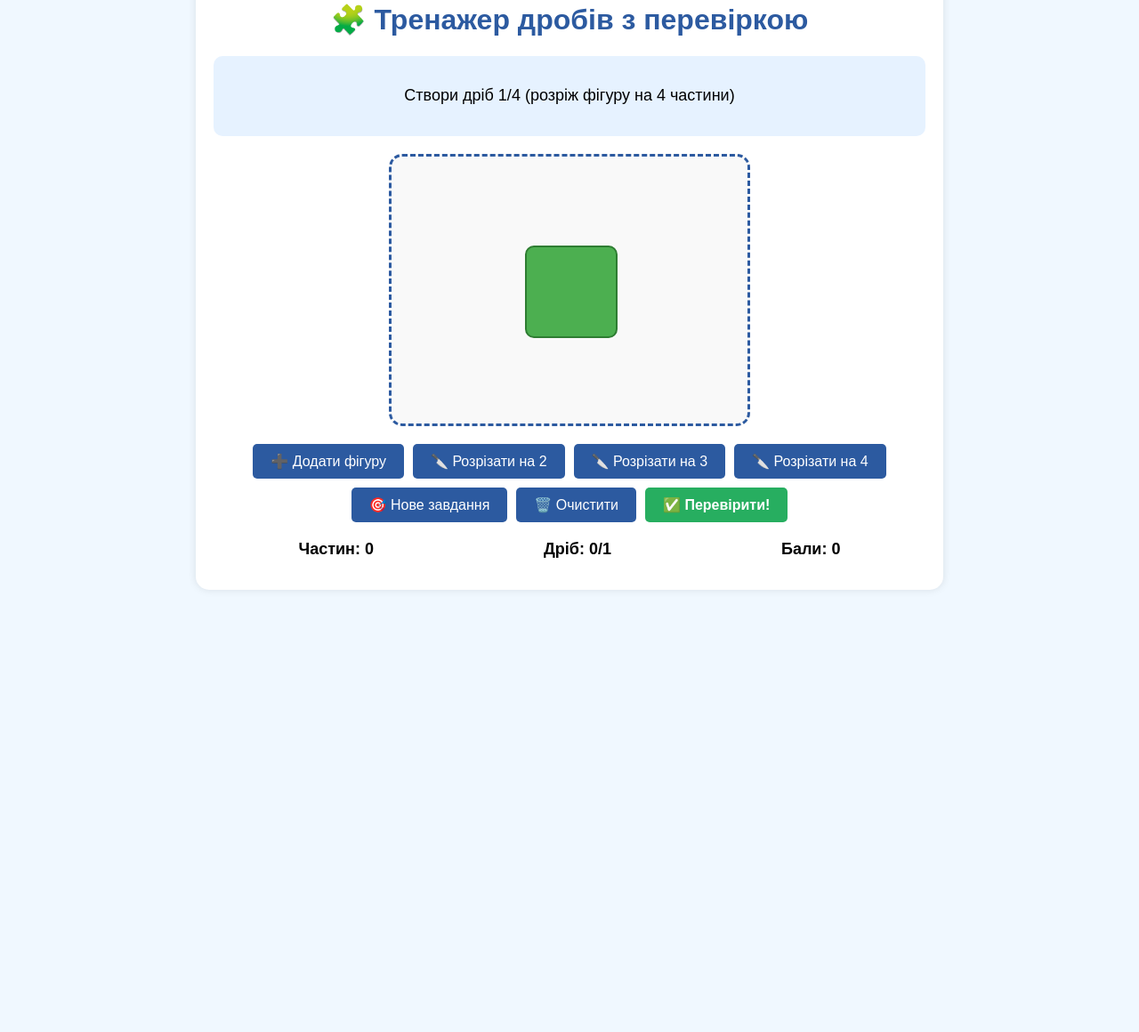
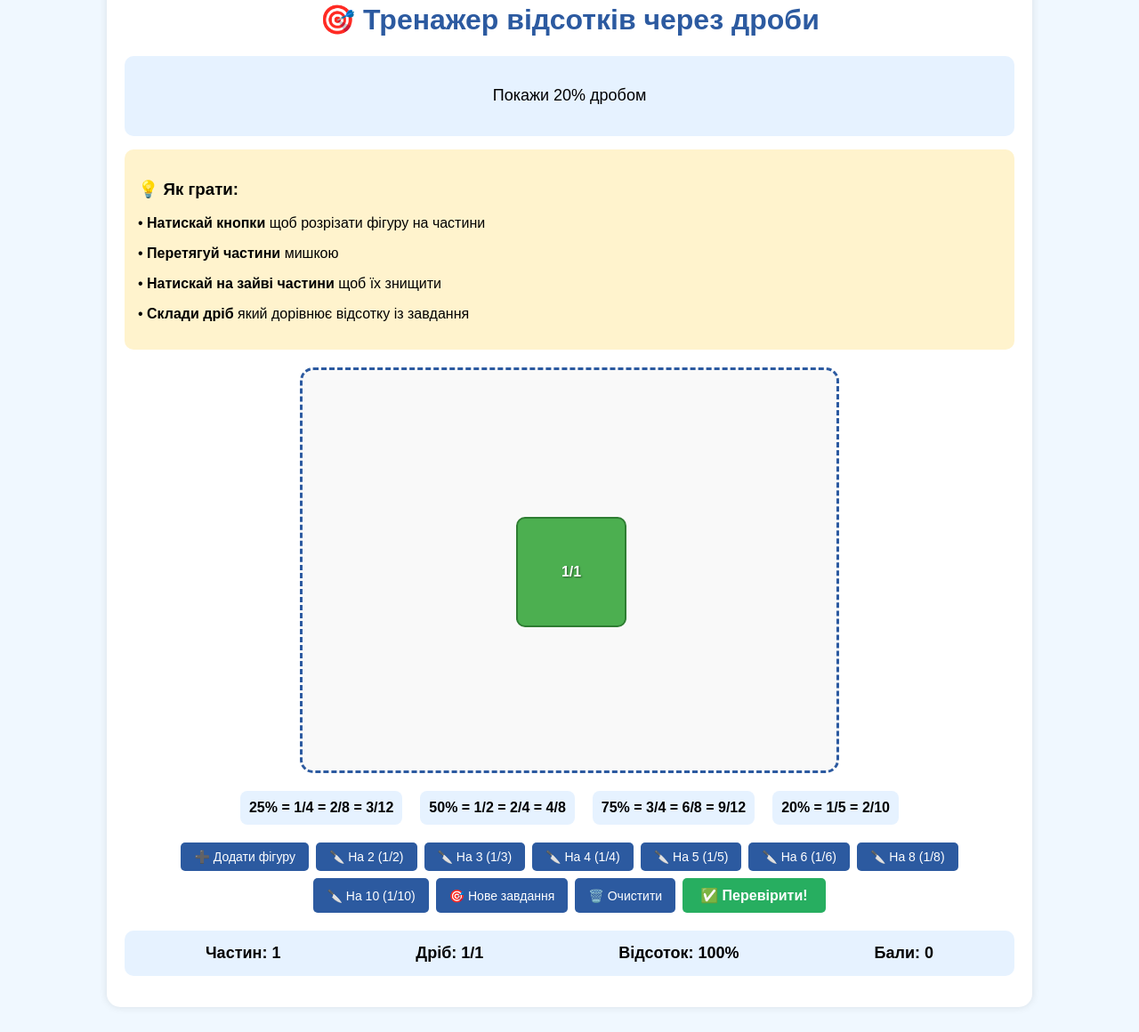
Before and after one commit to Ari-Keisa/Match, a plain HTML site: page 3.html in a window 1280 px wide. Shown: the part 66-1226 px from the top of the page at 89% size. Before the commit the page ends 800 px from the top, so only its background shows below. Drawn offline with Linux system fonts and the light colour scheme.

Commit message:
Update 3.html

```diff
--- a/3.html
+++ b/3.html
@@ -3,7 +3,7 @@
 <head>
     <meta charset="UTF-8">
     <meta name="viewport" content="width=device-width, initial-scale=1.0">
-    <title>Тренажер дробів з перевіркою</title>
+    <title>Тренажер відсотків через дроби</title>
     <style>
         body {
             font-family: Arial, sans-serif;
@@ -12,7 +12,7 @@
             text-align: center;
         }
         .container {
-            max-width: 800px;
+            max-width: 1000px;
             margin: 0 auto;
             background: white;
             padding: 20px;
@@ -23,32 +23,16 @@
             color: #2c5aa0;
         }
         .workspace {
-            width: 400px;
-            height: 300px;
+            width: 600px;
+            height: 450px;
             border: 3px dashed #2c5aa0;
             border-radius: 15px;
             margin: 20px auto;
             background: #f9f9f9;
             position: relative;
-            overflow: hidden; /* Щоб частини не вилітали */
-        }
-        .shape {
-            width: 100px;
-            height: 100px;
-            background: #4CAF50;
-            border: 2px solid #2E7D32;
-            border-radius: 10px;
-            position: absolute;
-            cursor: move;
-            left: 150px;
-            top: 100px;
+            overflow: hidden;
         }
         .piece {
-            width: 80px;
-            height: 80px;
-            background: #FF9800;
-            border: 2px solid #E65100;
-            border-radius: 8px;
             position: absolute;
             cursor: pointer;
             display: flex;
@@ -56,23 +40,26 @@
             justify-content: center;
             color: white;
             font-weight: bold;
-            font-size: 14px;
+            border: 2px solid;
+            border-radius: 10px;
+            transition: all 0.3s ease;
+            text-shadow: 1px 1px 2px rgba(0,0,0,0.5);
         }
         .controls {
             margin: 20px 0;
             display: flex;
             justify-content: center;
             flex-wrap: wrap;
-            gap: 10px;
+            gap: 8px;
         }
         button {
-            padding: 10px 20px;
+            padding: 8px 15px;
             border: none;
             border-radius: 5px;
             background: #2c5aa0;
             color: white;
             cursor: pointer;
-            font-size: 16px;
+            font-size: 14px;
         }
         button:hover {
             background: #1e3d72;
@@ -80,6 +67,8 @@
         .check-btn {
             background: #27ae60;
             font-weight: bold;
+            padding: 10px 20px;
+            font-size: 16px;
         }
         .check-btn:hover {
             background: #219653;
@@ -90,6 +79,9 @@
             margin: 15px 0;
             display: flex;
             justify-content: space-around;
+            background: #e6f2ff;
+            padding: 15px;
+            border-radius: 10px;
         }
         .problem {
             background: #e6f2ff;
@@ -134,6 +126,26 @@
             background: #e74c3c;
             color: white;
         }
+        .instructions {
+            background: #fff3cd;
+            padding: 15px;
+            border-radius: 10px;
+            margin: 15px 0;
+            text-align: left;
+        }
+        .fraction-examples {
+            display: flex;
+            justify-content: center;
+            gap: 20px;
+            margin: 15px 0;
+            flex-wrap: wrap;
+        }
+        .fraction-example {
+            padding: 10px;
+            border-radius: 8px;
+            background: #e6f2ff;
+            font-weight: bold;
+        }
 
         @keyframes celebrate {
             0% { transform: scale(1); }
@@ -159,21 +171,40 @@
 </head>
 <body>
     <div class="container">
-        <h1>🧩 Тренажер дробів з перевіркою</h1>
+        <h1>🎯 Тренажер відсотків через дроби</h1>
 
         <div class="problem" id="problem">
             Натисни "Нове завдання" щоб розпочати!
+        </div>
+
+        <div class="instructions">
+            <h3>💡 Як грати:</h3>
+            <p>• <strong>Натискай кнопки</strong> щоб розрізати фігуру на частини</p>
+            <p>• <strong>Перетягуй частини</strong> мишкою</p>
+            <p>• <strong>Натискай на зайві частини</strong> щоб їх знищити</p>
+            <p>• <strong>Склади дріб</strong> який дорівнює відсотку із завдання</p>
         </div>
 
         <div class="workspace" id="workspace">
             <!-- Тут з'являтимуться фігури -->
         </div>
 
+        <div class="fraction-examples">
+            <div class="fraction-example">25% = 1/4 = 2/8 = 3/12</div>
+            <div class="fraction-example">50% = 1/2 = 2/4 = 4/8</div>
+            <div class="fraction-example">75% = 3/4 = 6/8 = 9/12</div>
+            <div class="fraction-example">20% = 1/5 = 2/10</div>
+        </div>
+
         <div class="controls">
             <button onclick="addShape()">➕ Додати фігуру</button>
-            <button onclick="divideShape(2)">🔪 Розрізати на 2</button>
-            <button onclick="divideShape(3)">🔪 Розрізати на 3</button>
-            <button onclick="divideShape(4)">🔪 Розрізати на 4</button>
+            <button onclick="divideShape(2)">🔪 На 2 (1/2)</button>
+            <button onclick="divideShape(3)">🔪 На 3 (1/3)</button>
+            <button onclick="divideShape(4)">🔪 На 4 (1/4)</button>
+            <button onclick="divideShape(5)">🔪 На 5 (1/5)</button>
+            <button onclick="divideShape(6)">🔪 На 6 (1/6)</button>
+            <button onclick="divideShape(8)">🔪 На 8 (1/8)</button>
+            <button onclick="divideShape(10)">🔪 На 10 (1/10)</button>
             <button onclick="newProblem()">🎯 Нове завдання</button>
             <button onclick="clearWorkspace()">🗑️ Очистити</button>
             <button class="check-btn" onclick="checkSolution()">✅ Перевірити!</button>
@@ -182,6 +213,7 @@
         <div class="stats">
             <div>Частин: <span id="pieceCount">0</span></div>
             <div>Дріб: <span id="fraction">0/1</span></div>
+            <div>Відсоток: <span id="percentage">0%</span></div>
             <div>Бали: <span id="score">0</span></div>
         </div>
     </div>
@@ -190,31 +222,69 @@
         let score = 0;
         let currentShape = null;
         let currentProblem = null;
-        let targetFraction = null;
+        let targetPercentage = null;
+        let currentDenominator = 1;
+
+        // Розміри та кольори для різних знаменників
+        const sizeMap = {
+            1: 120,  2: 85,   3: 70,   4: 60,
+            5: 54,   6: 49,   8: 42,   10: 38
+        };
+
+        const colorMap = {
+            1: { bg: '#4CAF50', border: '#2E7D32' },  // зелений
+            2: { bg: '#2196F3', border: '#0D47A1' },  // синій
+            3: { bg: '#FF9800', border: '#E65100' },  // оранжевий
+            4: { bg: '#F44336', border: '#B71C1C' },  // червоний
+            5: { bg: '#FFEB3B', border: '#F57F17' },  // жовтий
+            6: { bg: '#9C27B0', border: '#4A148C' },  // фіолетовий
+            8: { bg: '#009688', border: '#004D40' },  // бірюзовий
+            10: { bg: '#795548', border: '#3E2723' }  // коричневий
+        };
 
         const problems = [
-            { text: "Створи дріб 1/2 (розріж фігуру на 2 частини)", target: "1/2" },
-            { text: "Створи дріб 1/4 (розріж фігуру на 4 частини)", target: "1/4" },
-            { text: "Створи дріб 3/4 (розріж на 4 частини і залиши 3)", target: "3/4" },
-            { text: "Створи дріб 2/3 (розріж на 3 частини і залиши 2)", target: "2/3" },
-            { text: "Покажи половину (1/2)", target: "1/2" }
+            { text: "Покажи 25% дробом", percentage: 25, solutions: ["1/4", "2/8", "3/12", "5/20"] },
+            { text: "Покажи 50% дробом", percentage: 50, solutions: ["1/2", "2/4", "3/6", "4/8", "5/10"] },
+            { text: "Покажи 75% дробом", percentage: 75, solutions: ["3/4", "6/8", "9/12"] },
+            { text: "Покажи 20% дробом", percentage: 20, solutions: ["1/5", "2/10", "3/15"] },
+            { text: "Покажи 40% дробом", percentage: 40, solutions: ["2/5", "4/10", "6/15"] },
+            { text: "Покажи 60% дробом", percentage: 60, solutions: ["3/5", "6/10", "9/15"] },
+            { text: "Покажи 80% дробом", percentage: 80, solutions: ["4/5", "8/10"] },
+            { text: "Покажи 10% дробом", percentage: 10, solutions: ["1/10", "2/20"] },
+            { text: "Покажи 30% дробом", percentage: 30, solutions: ["3/10", "6/20"] },
+            { text: "Покажи 70% дробом", percentage: 70, solutions: ["7/10", "14/20"] }
         ];
+
+        function simplifyFraction(numerator, denominator) {
+            const gcd = (a, b) => b === 0 ? a : gcd(b, a % b);
+            const divisor = gcd(numerator, denominator);
+            return {
+                numerator: numerator / divisor,
+                denominator: denominator / divisor
+            };
+        }
 
         function addShape() {
             const workspace = document.getElementById('workspace');
 
-            if (currentShape) {
-                currentShape.remove();
-            }
+            // Видаляємо всі існуючі частини
+            document.querySelectorAll('.piece').forEach(piece => piece.remove());
 
             const shape = document.createElement('div');
-            shape.className = 'shape';
-            shape.style.left = '150px';
-            shape.style.top = '100px';
+            shape.className = 'piece';
+            shape.style.width = sizeMap[1] + 'px';
+            shape.style.height = sizeMap[1] + 'px';
+            shape.style.left = '240px';
+            shape.style.top = '165px';
+            shape.style.background = colorMap[1].bg;
+            shape.style.borderColor = colorMap[1].border;
+            shape.textContent = '1/1';
+            shape.dataset.denominator = '1';
 
             makeDraggable(shape);
             workspace.appendChild(shape);
             currentShape = shape;
+            currentDenominator = 1;
             updateStats();
         }
 
@@ -238,11 +308,10 @@
                 pos3 = e.clientX;
                 pos4 = e.clientY;
 
-                // Обмежуємо рух межами workspace
                 const newTop = element.offsetTop - pos2;
                 const newLeft = element.offsetLeft - pos1;
 
-                if (newTop >= 0 && newTop <= 220 && newLeft >= 0 && newLeft <= 320) {
+                if (newTop >= 0 && newTop <= 350 && newLeft >= 0 && newLeft <= 500) {
                     element.style.top = newTop + "px";
                     element.style.left = newLeft + "px";
                 }
@@ -255,34 +324,40 @@
         }
 
         function divideShape(parts) {
-            if (!currentShape) {
-                alert('Спочатку додай фігуру!');
-                return;
-            }
+            const workspace = document.getElementById('workspace');
 
-            const workspace = document.getElementById('workspace');
-            const shapeRect = currentShape.getBoundingClientRect();
-            const workspaceRect = workspace.getBoundingClientRect();
+            // Видаляємо всі існуючі частини
+            document.querySelectorAll('.piece').forEach(piece => piece.remove());
 
-            currentShape.remove();
+            const pieceSize = sizeMap[parts];
+            const colors = colorMap[parts];
 
             for (let i = 0; i < parts; i++) {
                 const piece = document.createElement('div');
                 piece.className = 'piece';
                 piece.textContent = `1/${parts}`;
                 piece.dataset.fraction = `1/${parts}`;
+                piece.dataset.denominator = parts;
+
+                piece.style.width = pieceSize + 'px';
+                piece.style.height = pieceSize + 'px';
+                piece.style.background = colors.bg;
+                piece.style.borderColor = colors.border;
+                piece.style.fontSize = Math.max(10, pieceSize / 5) + 'px';
 
                 const angle = (i * 2 * Math.PI) / parts;
-                const radius = 80;
-                const centerX = 200;
-                const centerY = 150;
+                const radius = 120;
+                const centerX = 300;
+                const centerY = 225;
 
-                piece.style.left = (centerX + radius * Math.cos(angle) - 40) + 'px';
-                piece.style.top = (centerY + radius * Math.sin(angle) - 40) + 'px';
+                piece.style.left = (centerX + radius * Math.cos(angle) - pieceSize/2) + 'px';
+                piece.style.top = (centerY + radius * Math.sin(angle) - pieceSize/2) + 'px';
 
                 makeDraggable(piece);
 
-                piece.addEventListener('click', function() {
+                // Натискання знищує частину
+                piece.addEventListener('click', function(e) {
+                    if (e.ctrlKey) return; // Ctrl+клік не знищує
                     this.remove();
                     updateStats();
                 });
@@ -290,21 +365,19 @@
                 workspace.appendChild(piece);
             }
 
+            currentDenominator = parts;
             updateStats();
         }
 
         function newProblem() {
-            // Скидаємо попередній стан
             clearWorkspace();
             const problemElement = document.getElementById('problem');
             problemElement.className = 'problem';
 
-            // Вибираємо випадкове завдання
             currentProblem = problems[Math.floor(Math.random() * problems.length)];
             problemElement.textContent = currentProblem.text;
-            targetFraction = currentProblem.target;
+            targetPercentage = currentProblem.percentage;
 
-            // Додаємо фігуру автоматично
             addShape();
         }
 
@@ -324,21 +397,22 @@
             }
 
             const currentFraction = document.getElementById('fraction').textContent;
+            const currentPercentage = document.getElementById('percentage').textContent;
 
-            if (currentFraction === targetFraction) {
-                // Вірно!
+            // Перевіряємо чи поточний дріб є серед правильних розв'язків
+            const isCorrect = currentProblem.solutions.includes(currentFraction);
+
+            if (isCorrect) {
                 problemElement.classList.add('correct');
-                problemElement.innerHTML = `✅ <strong>Вірно! Молодець!</strong>`;
+                problemElement.innerHTML = `✅ <strong>Вірно! ${currentFraction} = ${targetPercentage}%</strong>`;
                 score += 10;
                 updateStats();
-                showFeedback('Вірно! +10 балів!', 'success');
+                showFeedback(`Вірно! ${currentFraction} = ${targetPercentage}% +10 балів!`, 'success');
 
-                // Автоматично нове завдання через 2 секунди
-                setTimeout(newProblem, 2000);
+                setTimeout(newProblem, 2500);
             } else {
-                // Не вірно
                 problemElement.classList.add('incorrect');
-                showFeedback('Спробуй ще!', 'error');
+                showFeedback(`Спробуй ще! ${currentFraction} ≠ ${targetPercentage}%`, 'error');
             }
         }
 
@@ -362,15 +436,22 @@
 
         function updateStats() {
             const pieces = document.querySelectorAll('.piece');
-            document.getElementById('pieceCount').textContent = pieces.length;
+            const pieceCount = pieces.length;
+
+            document.getElementById('pieceCount').textContent = pieceCount;
             document.getElementById('score').textContent = score;
 
-            if (pieces.length > 0) {
+            if (pieceCount > 0) {
                 const firstPiece = pieces[0];
-                const denominator = firstPiece.textContent.split('/')[1];
-                document.getElementById('fraction').textContent = `${pieces.length}/${denominator}`;
+                const denominator = firstPiece.dataset.denominator;
+                document.getElementById('fraction').textContent = `${pieceCount}/${denominator}`;
+
+                // Розраховуємо відсоток
+                const percentage = Math.round((pieceCount / denominator) * 100);
+                document.getElementById('percentage').textContent = `${percentage}%`;
             } else {
                 document.getElementById('fraction').textContent = '0/1';
+                document.getElementById('percentage').textContent = '0%';
             }
         }
 
```
